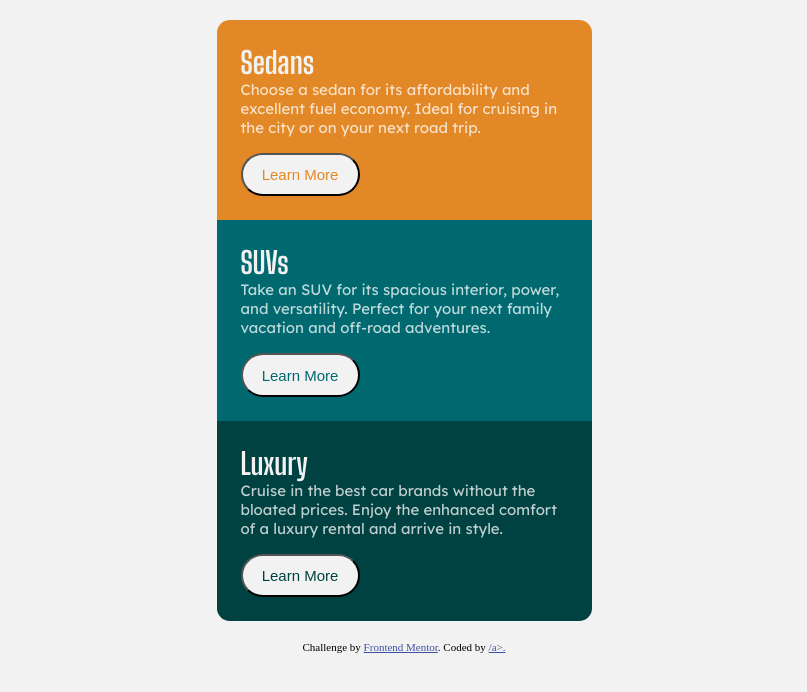
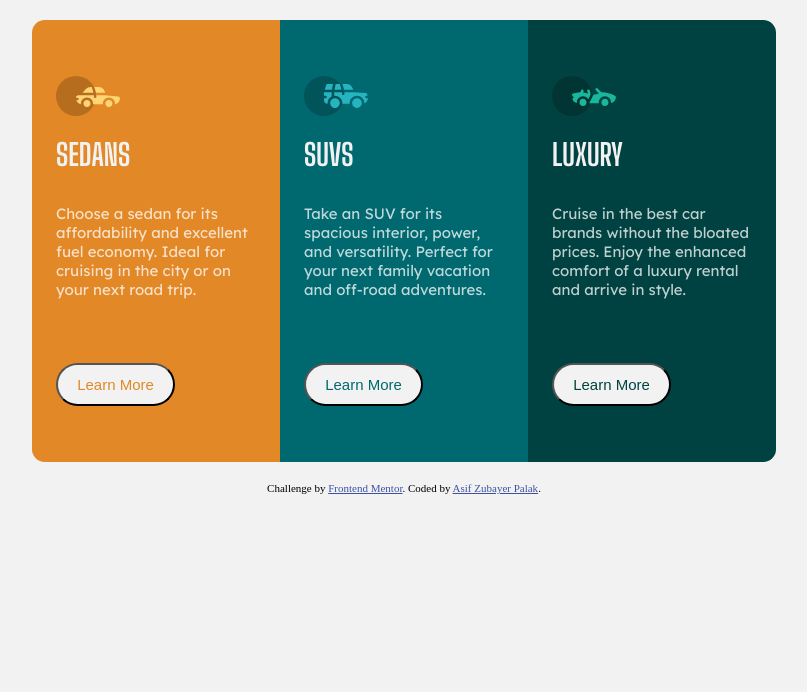
Before and after one commit to Acesif/Project-Three, a plain HTML site: page index.html in a window 1280 px wide. Shown: the whole page, without its empty margins (236-1043 px from the left). Drawn offline with Linux system fonts and the light colour scheme.

Commit message:
initial commit

```diff
--- a/index.html
+++ b/index.html
@@ -2,7 +2,7 @@
 <html lang="en">
 <head>
   <meta charset="UTF-8">
-  <meta name="viewport" content="width=device-width, initial-scale=1.0"> <!-- displays site properly based on user's device -->
+  <meta name="viewport" content="width=device-width, initial-scale=1.0">
 
   <link rel="icon" type="image/png" sizes="32x32" href="./images/favicon-32x32.png">
   <link rel="preconnect" href="https://fonts.googleapis.com">
@@ -45,7 +45,7 @@
 
     <div class="attribution">
       Challenge by <a href="https://www.frontendmentor.io?ref=challenge" target="_blank">Frontend Mentor</a>.
-      Coded by <a href="#">/a>.
+      Coded by <a href="#">Asif Zubayer Palak</a>.
     </div>
   </body>
 </html>
--- a/style.css
+++ b/style.css
@@ -10,7 +10,7 @@
 
 .attribution { font-size: 11px; text-align: center; }
 .attribution a { color: hsl(228, 45%, 44%); }
-*{
+*,*::before,*::after{
     margin: 0;
     padding: 0;
     box-sizing: border-box;
@@ -26,6 +26,10 @@ body{
 .container{
     max-width: 375px;
     margin: 1.25rem;
+    display: flex;
+    flex-direction: column;
+    justify-content: center;
+    align-items: center;
 }
 .container .one{
     border-radius: 0.8rem 0.8rem 0rem 0rem;
@@ -48,6 +52,7 @@ body{
     font-family: var(--Big-shoulders);
     font-weight: 700;
     color: var(--Very-light-gray);
+    text-transform: uppercase;
 }
 .container .card p{
     color: var(--Transparent-white);
@@ -61,6 +66,23 @@ body{
     margin-top: 1rem;
     font-size: var(--Lexend-deca);
     font-weight: 400;
+    cursor: pointer;
+}
+.one h1::before{
+    content: url(./images/icon-sedans.svg);
+    display: block;
+    margin-bottom: .875rem;
+}
+.two h1::before{
+    content: url(./images/icon-suvs.svg);
+    display: block;
+    margin-bottom: .875rem;
+
+}
+.three h1::before{
+    content: url(./images/icon-luxury.svg);
+    display: block;
+    margin-bottom: .875rem;
 }
 .container .one button{
     color: var(--Bright-orange);
@@ -86,3 +108,24 @@ body{
     background-color: var(--Very-dark-cyan);
     color: wheat;
 }
+@media (min-width: 768px){
+    .container{
+        flex-direction: row;
+    }
+    .container .card p{
+        min-width: 12.5rem;
+    }
+    .container .card{
+        border-radius: 0rem;
+    }
+    .container .one{
+        border-radius: 0.8rem 0rem 0rem 0.8rem;
+    }
+    .container .three{
+        border-radius: 0rem 0.8rem 0.8rem 0rem;
+    }
+    .container .card > *{
+        margin: 2rem 0rem 2rem 0rem;
+    }
+
+}
```
